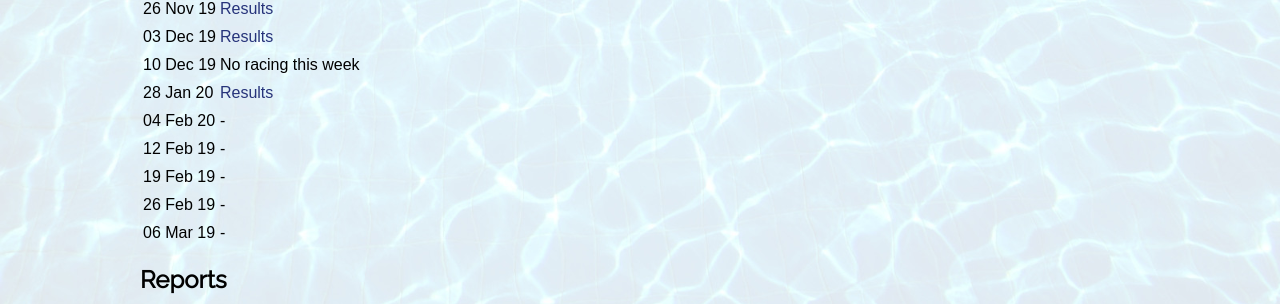
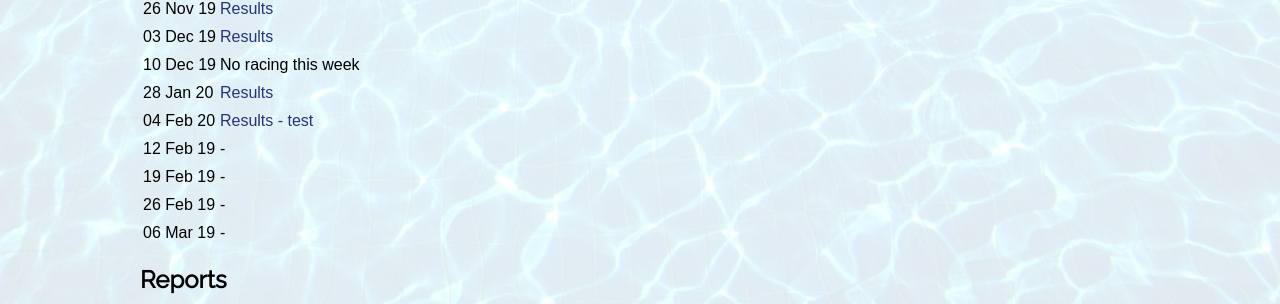
Before and after one commit to sandswim/website, a Jekyll site: the page built from pages/results.md, in a window 1280 px wide. Shown: the part 582-886 px from the top of the page. Built offline with Jekyll 4.4.1, drawn with Linux system fonts in a browser that asks for light colours.

Commit message:
Update results.md

```diff
--- a/pages/results.md
+++ b/pages/results.md
@@ -20,7 +20,7 @@ permalink: /results
 03 Dec 19 | [Results](files/results/ClubNight-2019-12-03.pdf)
 10 Dec 19 | No racing this week
 28 Jan 20 | [Results](files/results/ClubNight-2020-01-28.pdf)
-04 Feb 20 | -
+04 Feb 20 | [Results - test](files/results/VLog-ISWC-2019.pdf)
 12 Feb 19 | -
 19 Feb 19 | -
 26 Feb 19 | -
```
